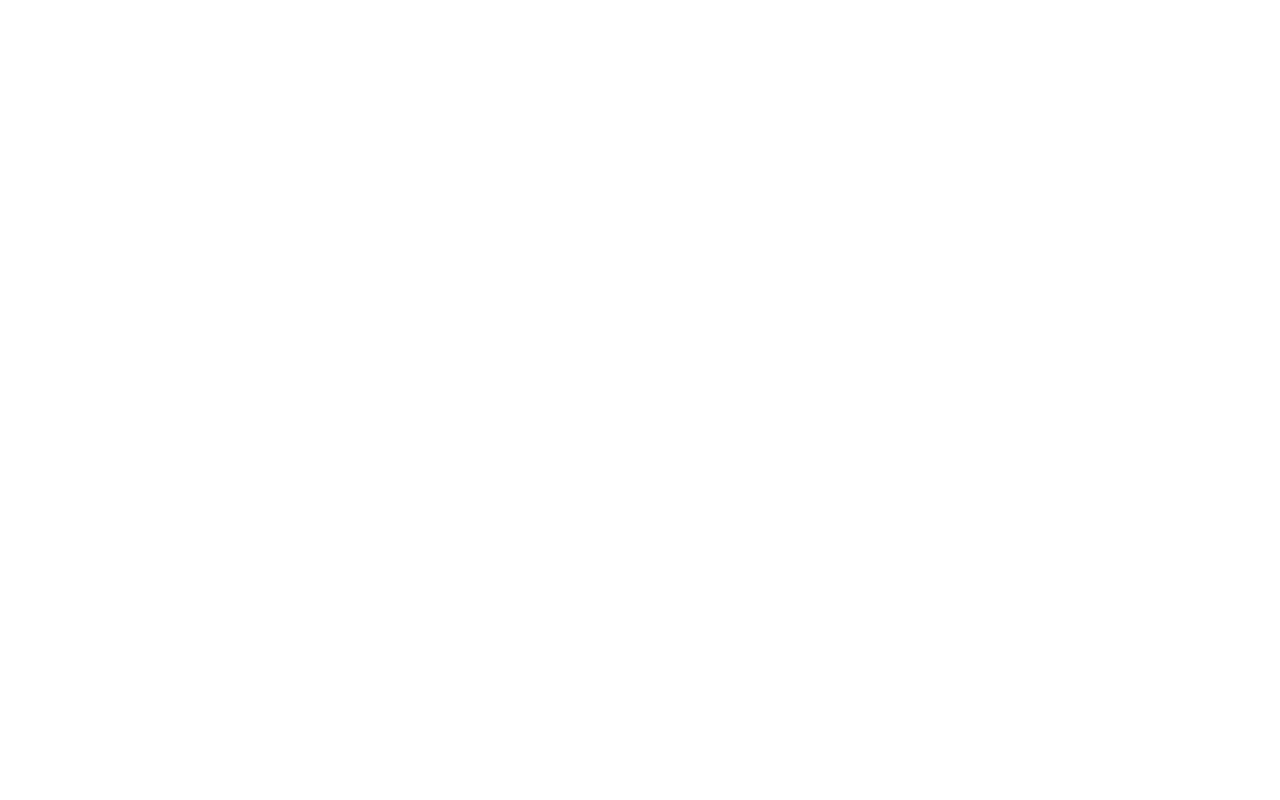
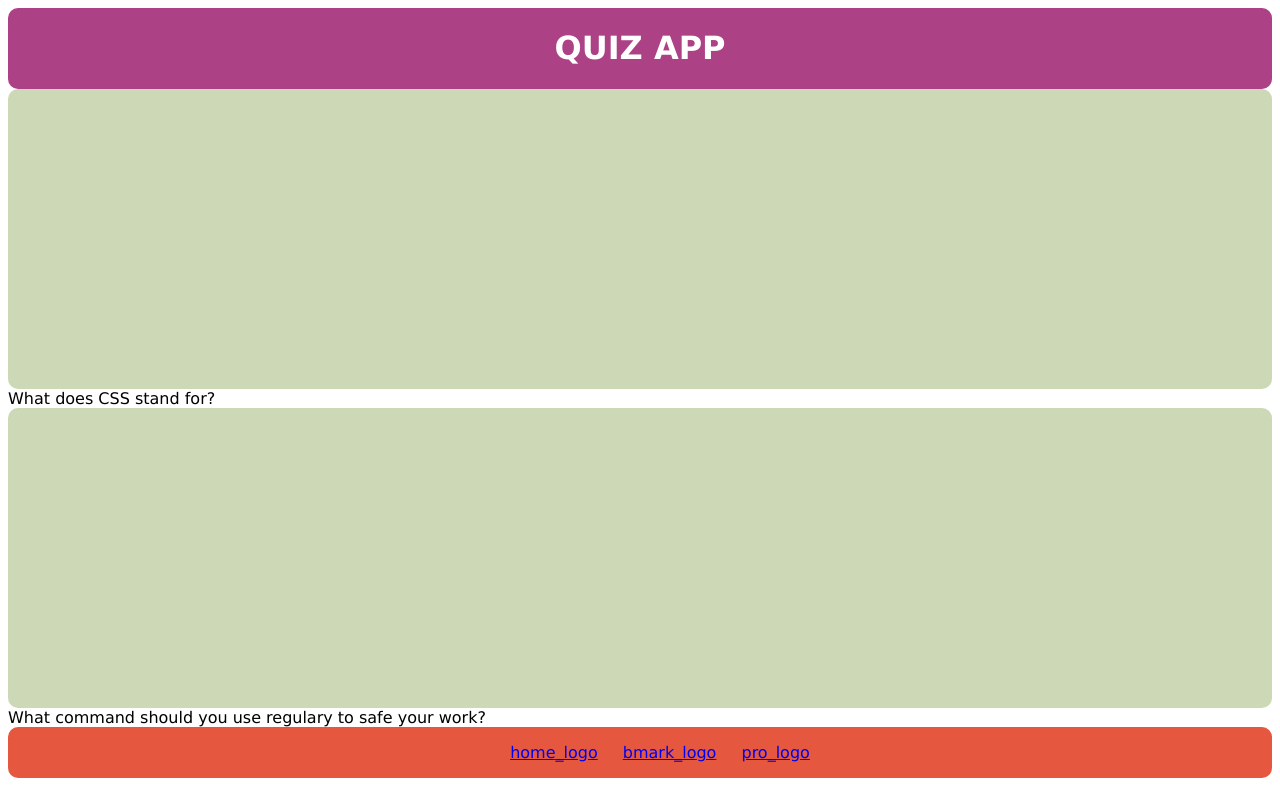
Before and after one commit to ritter-crt/quiz-app, a plain HTML site: page index.html in a window 1280 px wide. Drawn offline with Linux system fonts and the light colour scheme.

Commit message:
basic structure

```diff
--- a/index.html
+++ b/index.html
@@ -5,6 +5,29 @@
     <meta http-equiv="X-UA-Compatible" content="IE=edge">
     <meta name="viewport" content="width=device-width, initial-scale=1.0">
     <title>Document</title>
+    <link rel="stylesheet" href="styles.css">
+    <header>
+        <!-- Replace with Logo later
+        <img class="img_loho"src="" alt="logo"> -->
+        <h1 class="header__logo">QUIZ APP</h1>
+    </header>
+
+    <main>
+        <div class="box__1"></div>
+        <div class="question__1">What does CSS stand for?</div>
+        <div class="box__2"></div>
+        <div class="question__2">What command should you use regulary to safe your work?</div>
+    </main>
+        <footer>
+            <nav>
+                <ul class="nav__links">
+                  <li> <a href="#">home_logo</a></li>
+                  <li> <a href="#">bmark_logo</a></li>
+                  <li> <a href="#">pro_logo</a></li>
+                </ul>
+               </nav>
+        </footer>
+
 </head>
 <body>
 
--- /dev/null
+++ b/styles.css
@@ -0,0 +1,67 @@
+/* __________________GENERAL SETUP__________________ */
+* {
+    box-sizing: border-box;
+    font-family: Verdana, Geneva, Tahoma, sans-serif;
+
+}
+
+/* __________________HEADER__________________ */
+header {
+    display:flex;
+    justify-content: center;
+    background-color: rgb(173, 65, 134);
+    border-radius: 10px;
+    width: 100%;
+    color: rgb(255, 255, 255);
+}
+
+/* __________________MAIN:QUESTIONS__________________ */
+/* main{
+    display: flex;
+} */
+
+.box__1 {
+    width: fit-content;
+    height: 300px;
+    width: 100%;
+    background-color: rgba(129, 157, 73, 0.397);
+    border-radius: 10px;
+}
+
+.question__1 {
+    display:flex;
+
+}
+.box__2 {
+    width: fit-content;
+    height: 300px;
+    width: 100%;
+    background-color: rgba(129, 157, 73, 0.397);
+    border-radius: 10px;
+}
+/* __________________NAVBAR_FOOTER__________________ */
+nav {
+    display: flex;
+    flex-wrap:nowrap;
+    justify-content: center;
+    align-items: baseline;
+    align-content: flex-end;
+    /* position: fixed; */
+    width: 100%;
+    border-radius: 10px;
+    z-index: 1;
+    background-color: rgb(229, 87, 62);
+  }
+
+  .nav__links li {
+    display: inline-block;
+    padding: 0px 10px;
+  }
+
+  .nav__links li a {
+    transition: all 0.3sec ease 0;
+  }
+
+  .nav__links li a:hover {
+    color: rgb(255, 255, 255);
+  }
```
